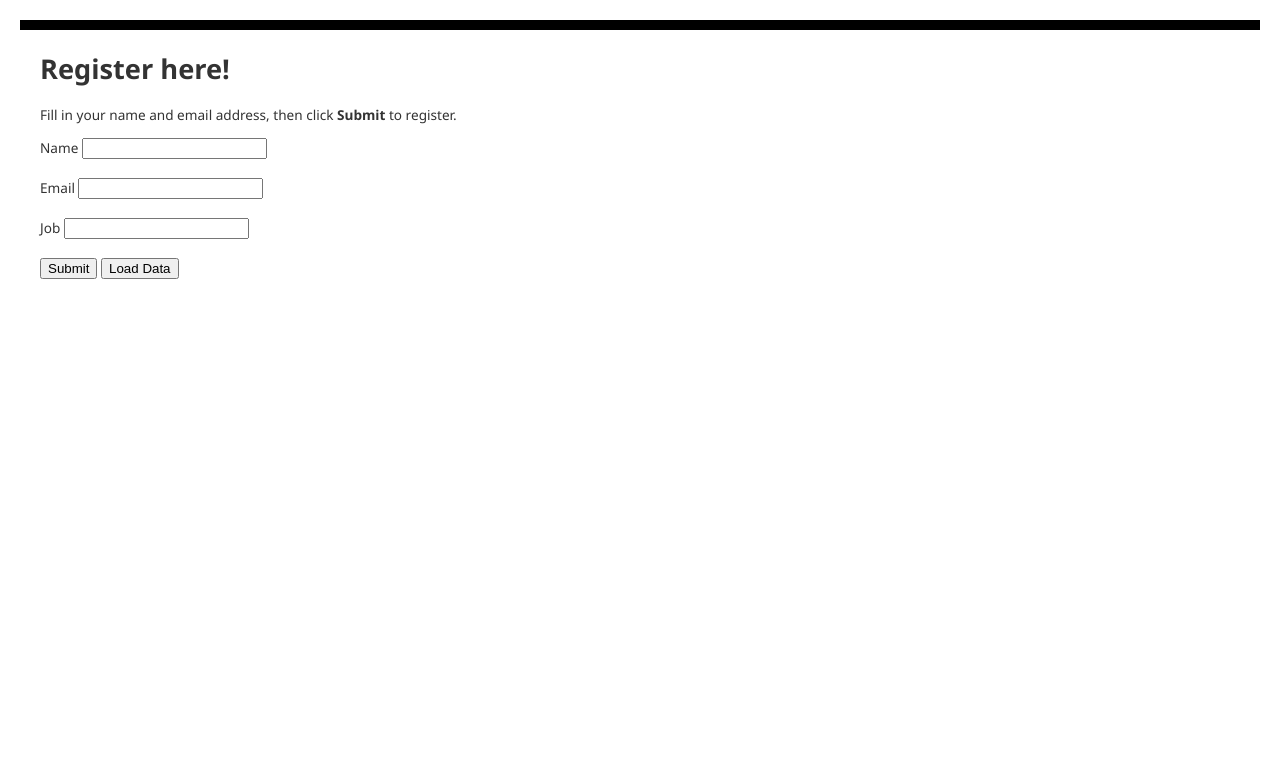
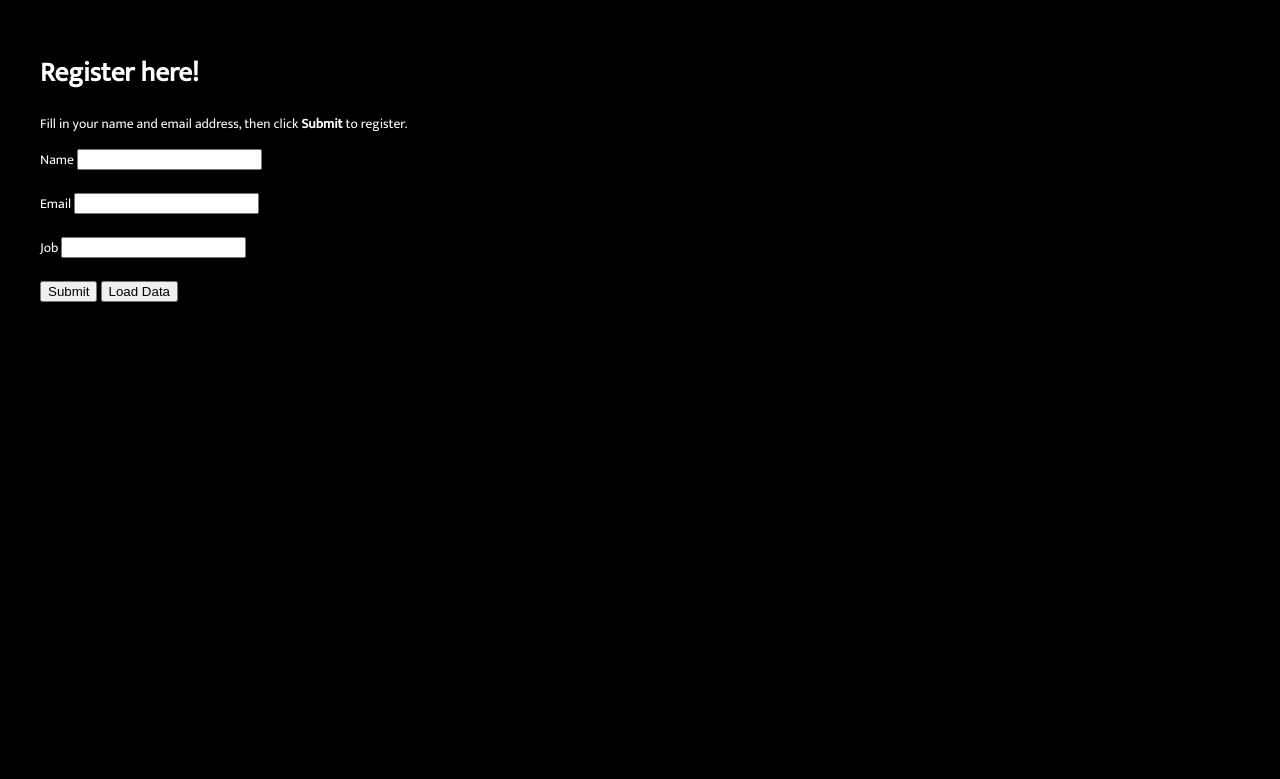
Before and after one commit to ekajaya740/MACD1Repo, a PHP site: page / in a window 1280 px wide. Shown: the top 779 px of the page. Run offline with PHP 8.4, Linux system fonts and the light colour scheme; some libraries are stand-ins or nearby versions.

Commit message:
Update01

```diff
--- a/index.php
+++ b/index.php
@@ -2,11 +2,12 @@
  <head>
  <Title>Registration Form</Title>
  <style type="text/css">
- 	body { background-color: #fff; border-top: solid 10px #000;
- 	    color: #333; font-size: .85em; margin: 20; padding: 20;
- 	    font-family: "Segoe UI", Verdana, Helvetica, Sans-Serif;
+  @import url('https://fonts.googleapis.com/css?family=Mukta');
+ 	body { background-color: #000; border-top: solid 10px #000;
+ 	    color: #fff; font-size: .85em; margin: 20; padding: 20;
+ 	    font-family: 'Mukta', sans-serif;
  	}
- 	h1, h2, h3,{ color: #000; margin-bottom: 0; padding-bottom: 0; }
+ 	h1, h2, h3,{ color: #fff; margin-bottom: 0; padding-bottom: 0; }
  	h1 { font-size: 2em; }
  	h2 { font-size: 1.75em; }
  	h3 { font-size: 1.2em; }
```
